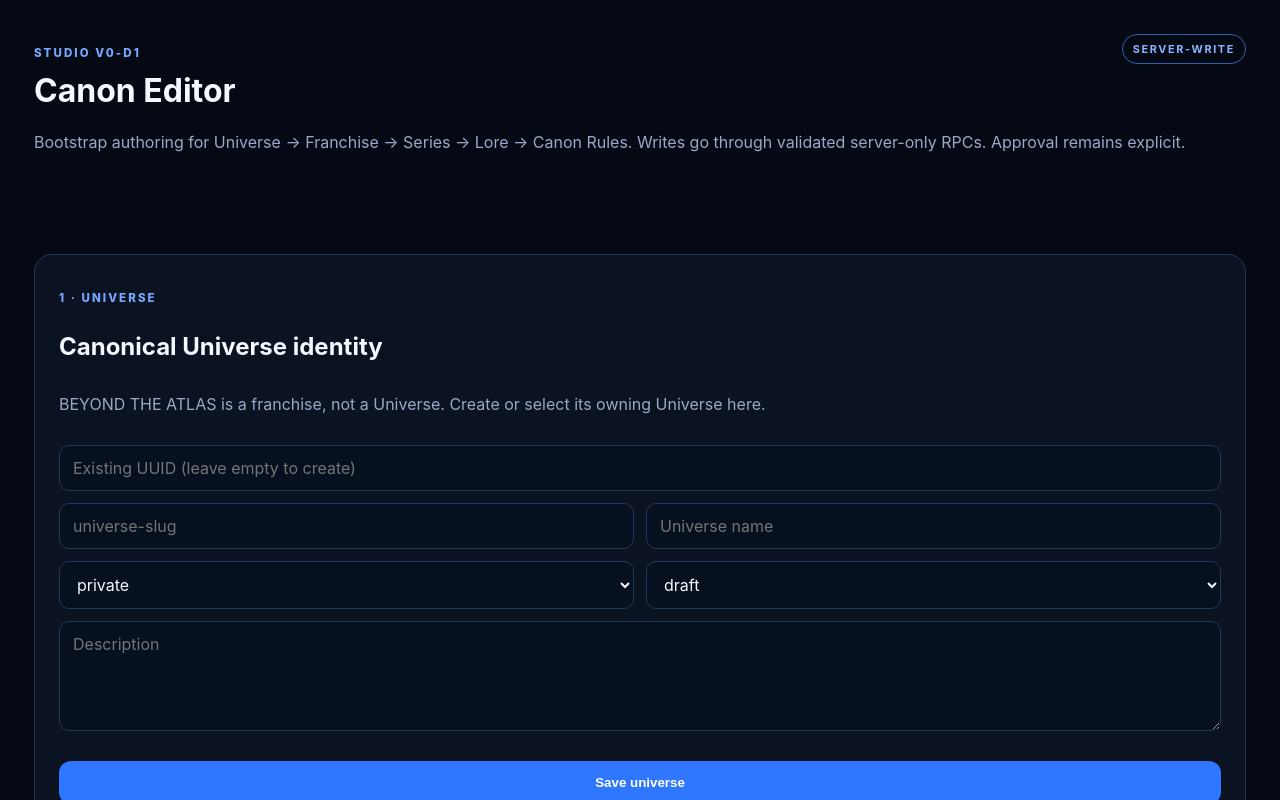
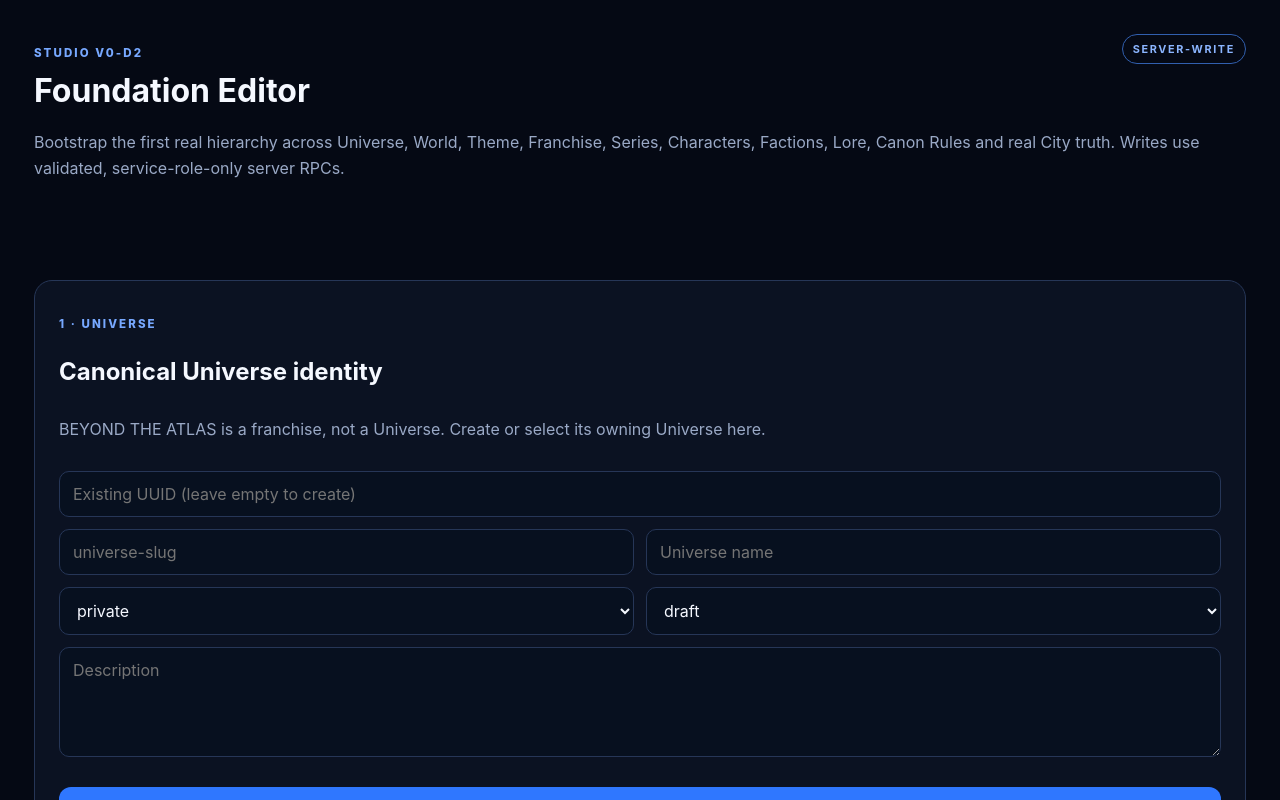
Before and after one commit to outland-compass/outland, a Next.js app in the folder apps/sideworld-studio/web/: page /studio/canon in a window 1280 px wide. Shown: the top 800 px of the page. Built offline with nearby package versions, Linux system fonts and the light colour scheme.

Commit message:
feat(studio): advance editor to V0-D2 foundation authoring

```diff
--- a/apps/sideworld-studio/web/app/studio/canon/page.tsx
+++ b/apps/sideworld-studio/web/app/studio/canon/page.tsx
@@ -7,15 +7,16 @@ export default function CanonAuthoringPage() {
     <main className="work">
       <header>
         <div>
-          <p className="eyebrow">Studio V0-D1</p>
-          <h1>Canon Editor</h1>
+          <p className="eyebrow">Studio V0-D2</p>
+          <h1>Foundation Editor</h1>
         </div>
         <b>SERVER-WRITE</b>
       </header>
 
       <p className="muted">
-        Bootstrap authoring for Universe → Franchise → Series → Lore → Canon Rules.
-        Writes go through validated server-only RPCs. Approval remains explicit.
+        Bootstrap the first real hierarchy across Universe, World, Theme, Franchise, Series,
+        Characters, Factions, Lore, Canon Rules and real City truth. Writes use validated,
+        service-role-only server RPCs.
       </p>
 
       <CanonBootstrapEditor />
```
